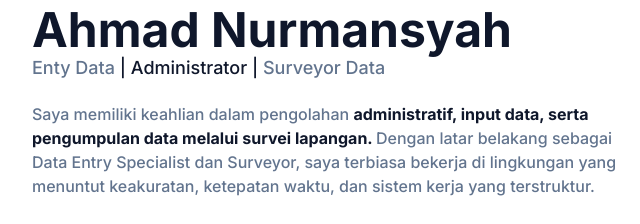
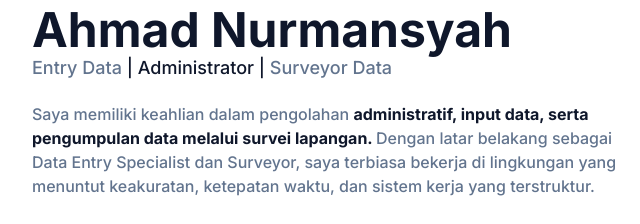
Before and after one commit to Mansyahhh/Portofolio-Tailwind-CSS, a website: page index.html in a window 1280 px wide. Shown: the part 318-542 px from the top of the page, 0-640 px from the left. Drawn offline with Linux system fonts and the light colour scheme.

Commit message:
Update index.html

```diff
--- a/index.html
+++ b/index.html
@@ -94,7 +94,7 @@
               >
             </h1>
             <h2 class="font-medium text-secondary text-lg mb-5">
-              Enty Data
+              Entry Data
               <span class="text-dark">| Administrator |</span>
               Surveyor Data
             </h2>
```
